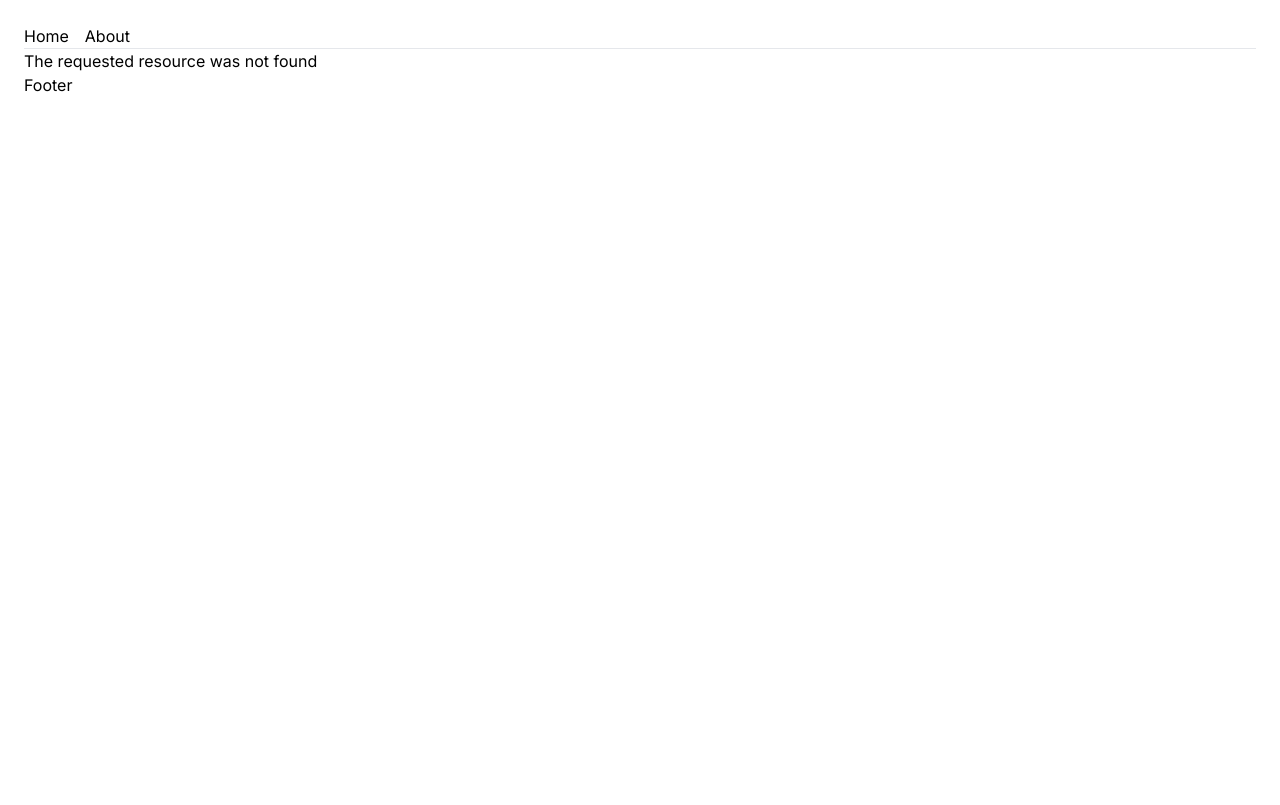
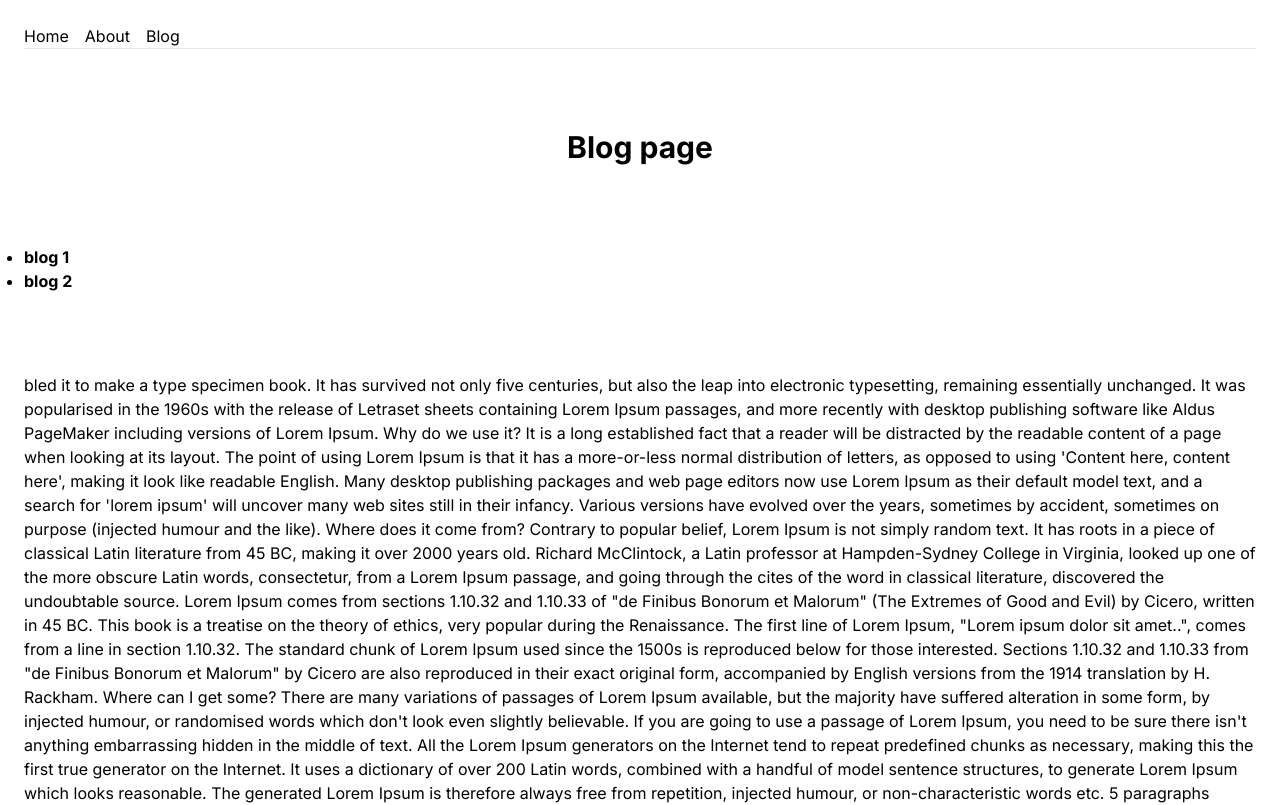
Before and after one commit to sumonpaul55/nextjs-nextstep, a Next.js app: page /blog in a window 1280 px wide. Before the commit this address had no page. Shown: the top 805 px of the page. Built offline with nearby package versions, Linux system fonts and the light colour scheme.

Commit message:
next js dynamic route start

```diff
--- /dev/null
+++ b/app/blog/page.js
@@ -0,0 +1,49 @@
+/* eslint-disable react/no-unescaped-entities */
+import React from 'react'
+
+function Blog() {
+    const blogs = [
+        {
+            tittle: "blog 1",
+        },
+        {
+            tittle: "blog 2",
+        }
+    ]
+    return (
+        <div className='py-20'>
+            <h1 className='text-3xl font-bold text-center mb-10'>Blog page</h1>
+
+            <ul className='list-disc my-20 font-bold'>
+                {
+                    blogs.map((blos, idx) => (
+                        <li key={idx}>{blos.tittle}</li>
+                    ))
+                }
+            </ul>
+
+            bled it to make a type specimen book. It has survived not only five centuries, but also the leap into electronic typesetting, remaining essentially unchanged. It was popularised in the 1960s with the release of Letraset sheets containing Lorem Ipsum passages, and more recently with desktop publishing software like Aldus PageMaker including versions of Lorem Ipsum.
+            Why do we use it?
+            It is a long established fact that a reader will be distracted by the readable content of a page when looking at its layout. The point of using Lorem Ipsum is that it has a more-or-less normal distribution of letters, as opposed to using 'Content here, content here', making it look like readable English. Many desktop publishing packages and web page editors now use Lorem Ipsum as their default model text, and a search for 'lorem ipsum' will uncover many web sites still in their infancy. Various versions have evolved over the years, sometimes by accident, sometimes on purpose (injected humour and the like).
+
+
+            Where does it come from?
+            Contrary to popular belief, Lorem Ipsum is not simply random text. It has roots in a piece of classical Latin literature from 45 BC, making it over 2000 years old. Richard McClintock, a Latin professor at Hampden-Sydney College in Virginia, looked up one of the more obscure Latin words, consectetur, from a Lorem Ipsum passage, and going through the cites of the word in classical literature, discovered the undoubtable source. Lorem Ipsum comes from sections 1.10.32 and 1.10.33 of "de Finibus Bonorum et Malorum" (The Extremes of Good and Evil) by Cicero, written in 45 BC. This book is a treatise on the theory of ethics, very popular during the Renaissance. The first line of Lorem Ipsum, "Lorem ipsum dolor sit amet..", comes from a line in section 1.10.32.
+
+            The standard chunk of Lorem Ipsum used since the 1500s is reproduced below for those interested. Sections 1.10.32 and 1.10.33 from "de Finibus Bonorum et Malorum" by Cicero are also reproduced in their exact original form, accompanied by English versions from the 1914 translation by H. Rackham.
+
+            Where can I get some?
+            There are many variations of passages of Lorem Ipsum available, but the majority have suffered alteration in some form, by injected humour, or randomised words which don't look even slightly believable. If you are going to use a passage of Lorem Ipsum, you need to be sure there isn't anything embarrassing hidden in the middle of text. All the Lorem Ipsum generators on the Internet tend to repeat predefined chunks as necessary, making this the first true generator on the Internet. It uses a dictionary of over 200 Latin words, combined with a handful of model sentence structures, to generate Lorem Ipsum which looks reasonable. The generated Lorem Ipsum is therefore always free from repetition, injected humour, or non-characteristic words etc.
+
+            5
+            paragraphs
+            words
+            bytes
+            lists
+            Start with 'Lorem
+            ipsum dolor sit amet...'
+        </div>
+    )
+}
+
+export default Blog
--- a/app/layout.js
+++ b/app/layout.js
@@ -17,6 +17,7 @@
           <ul className='flex gap-4'>
             <li><Link href="/">Home</Link></li>
             <li><Link href="/about">About</Link></li>
+            <li><Link href="/blog">Blog</Link></li>
           </ul>
         </nav>
         <hr />
```
